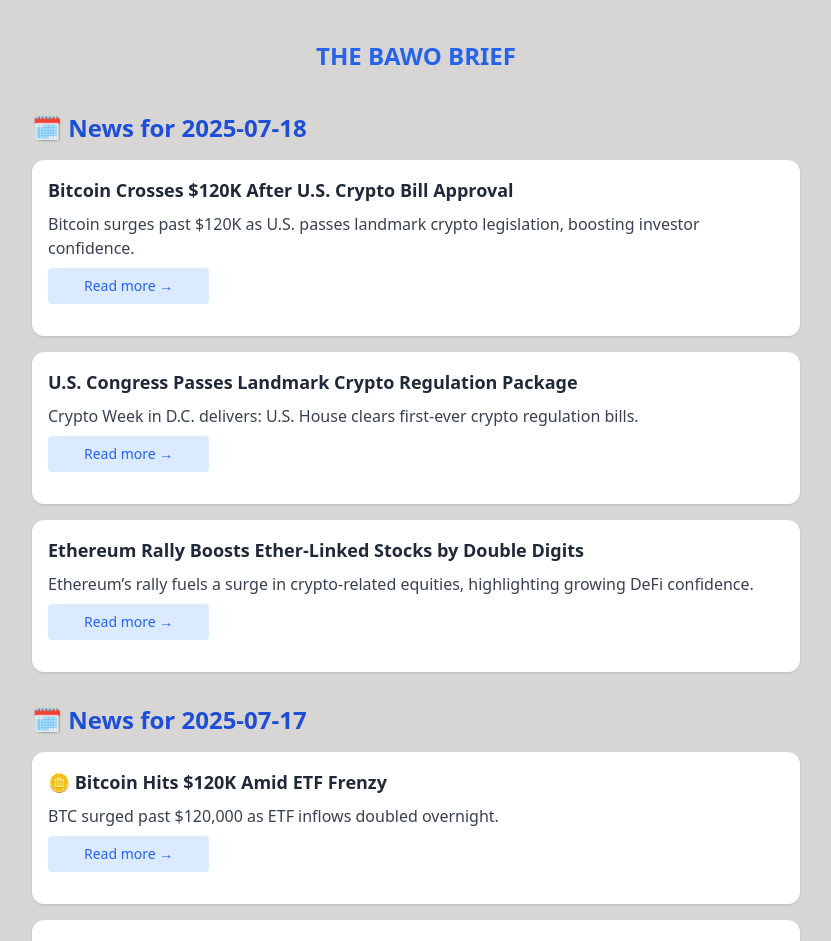
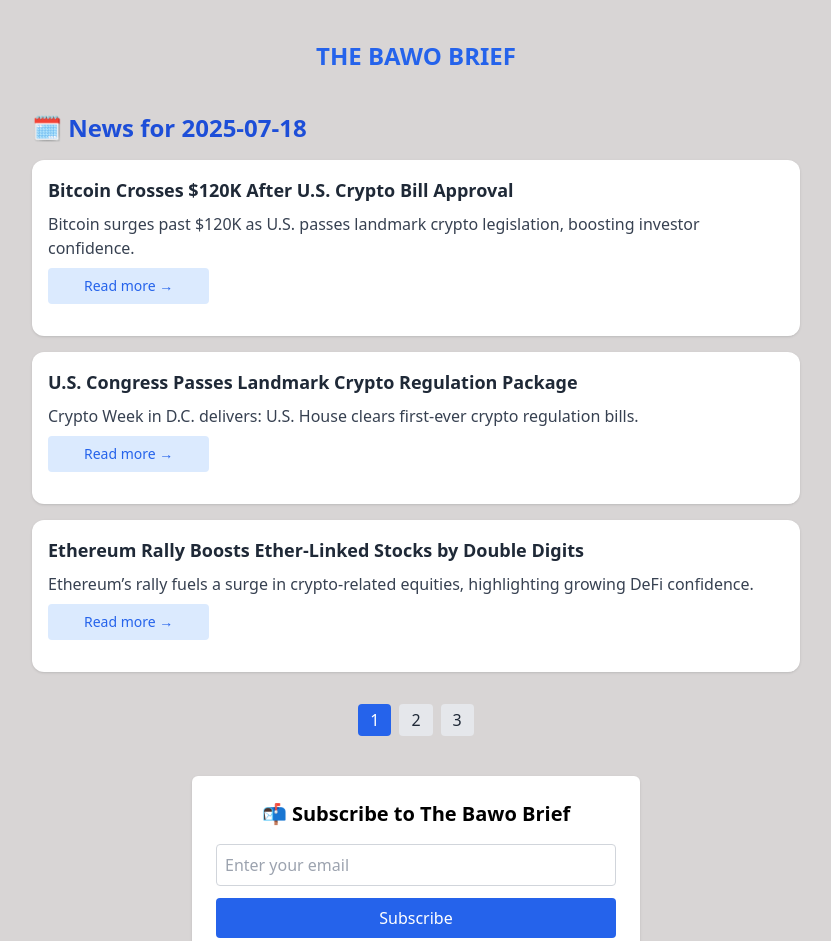
Before and after one commit to Joebakid/-THE-BAWO-BRIEF, a React (Vite) app: page / in a window 1280 px wide. Shown: the top 941 px of the page, without its empty margins (224-1055 px from the left). Built offline with nearby package versions, Linux system fonts and the light colour scheme.

Commit message:
substack added

```diff
--- a/src/App.jsx
+++ b/src/App.jsx
@@ -1,24 +1,28 @@
-import { Routes, Route, Navigate } from "react-router-dom";
+import { Routes, Route, Navigate, Link } from "react-router-dom";
 import ArticlePage from "./pages/ArticlePage";
 import AllNewsPages from "./pages/AllNewsPages";
 import "./index.css";
 import "./App.css";
 import Footer from "./components/footer";
+import Subscribe from "./components/Subscribe";
 
 export default function App() {
   return (
     <div>
-      <div className="container-wrapper ">
-        <h2 className="font-bold text-center text-2xl text-blue-600 my-10">
-          THE BAWO BRIEF
-        </h2>
+      <div className="container-wrapper">
+        <div className="my-10 text-center">
+          <Link to="/" className="text-2xl font-bold text-blue-600 ">
+            THE BAWO BRIEF
+          </Link>
+        </div>
+
         <Routes>
           <Route path="/" element={<AllNewsPages />} />
           <Route path="/article/:id" element={<ArticlePage />} />
           <Route path="*" element={<Navigate to="/" />} />
         </Routes>
       </div>
-
+      <Subscribe />
       <Footer />
     </div>
   );
--- a/src/components/Pagination.jsx
+++ b/src/components/Pagination.jsx
@@ -1,10 +1,10 @@
 // src/components/Pagination.jsx
 export default function Pagination({ page, total, setPage }) {
-  const totalPages = Math.ceil(total / 5);
+  const totalPages = total; // total days = total pages
   if (totalPages <= 1) return null;
 
   return (
-    <div className="flex gap-2 justify-center mt-6">
+    <div className="flex justify-center gap-2 mt-6">
       {[...Array(totalPages)].map((_, i) => (
         <button
           key={i}
--- /dev/null
+++ b/src/components/Subscribe.jsx
@@ -0,0 +1,30 @@
+// src/components/Subscribe.jsx
+export default function Subscribe() {
+  return (
+    <div className="max-w-md p-6 mx-auto mt-10 bg-white rounded-md shadow">
+      <h2 className="mb-4 text-xl font-bold text-center">
+        📬 Subscribe to The Bawo Brief
+      </h2>
+      <form
+        action="https://thebawobrief.substack.com/subscribe"
+        method="post"
+        target="_blank"
+        className="flex flex-col gap-3"
+      >
+        <input
+          type="email"
+          name="email"
+          placeholder="Enter your email"
+          required
+          className="p-2 border border-gray-300 rounded"
+        />
+        <button
+          type="submit"
+          className="px-4 py-2 text-white bg-blue-600 rounded hover:bg-blue-700"
+        >
+          Subscribe
+        </button>
+      </form>
+    </div>
+  );
+}
--- a/src/pages/AllNewsPages.jsx
+++ b/src/pages/AllNewsPages.jsx
@@ -1,14 +1,26 @@
-import NewsPage from "./DayPage";
+import { useState } from "react";
+import NewsPage from "./DayPage"; // Each day’s full news layout
 import allNews from "../data/AllNewsPage";
+import Pagination from "../components/Pagination";
 
 export default function AllNewsPages() {
+  const [page, setPage] = useState(0);
+
+  // Only show one day's news per page
+  const total = allNews.length;
+  const currentDayNews = allNews[page];
+
+  if (!currentDayNews)
+    return <p className="mt-10 text-center">No news found.</p>;
+
   return (
-    <>
-      {allNews
-        .filter((day) => day.headlines && day.headlines.length > 0)
-        .map((day) => (
-          <NewsPage key={day.date} date={day.date} headlines={day.headlines} />
-        ))}
-    </>
+    <div>
+      <NewsPage
+        date={currentDayNews.date}
+        headlines={currentDayNews.headlines}
+      />
+
+      <Pagination page={page} total={total} setPage={setPage} />
+    </div>
   );
 }
```
